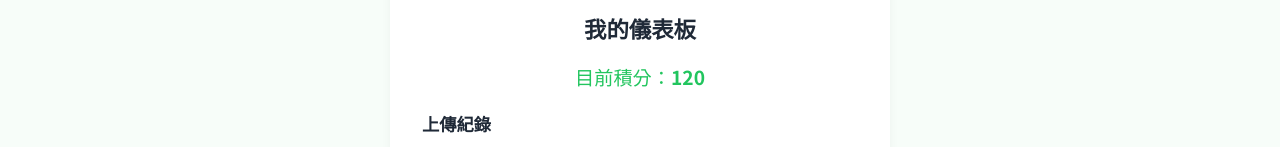
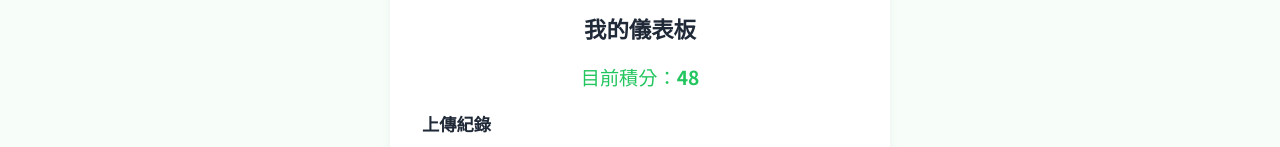
Before and after one commit to cnfzon/foodlinker, a Next.js app: page /dashboard in a window 1280 px wide. Shown: the part 344-491 px from the top of the page. Built offline with nearby package versions, Linux system fonts and the light colour scheme.

Commit message:
Update page.tsx

```diff
--- a/app/dashboard/page.tsx
+++ b/app/dashboard/page.tsx
@@ -6,7 +6,7 @@ export default function DashboardPage() {
       <div className={styles.box}>
         <div className={styles.slogan}>一起創造不浪費的社會</div>
         <h1 className={styles.title}>我的儀表板</h1>
-        <div className={styles.points}>目前積分：<b>120</b></div>
+        <div className={styles.points}>目前積分：<b>48</b></div>
         <div className={styles.section}>
           <h2>上傳紀錄</h2>
           <ul>
```
